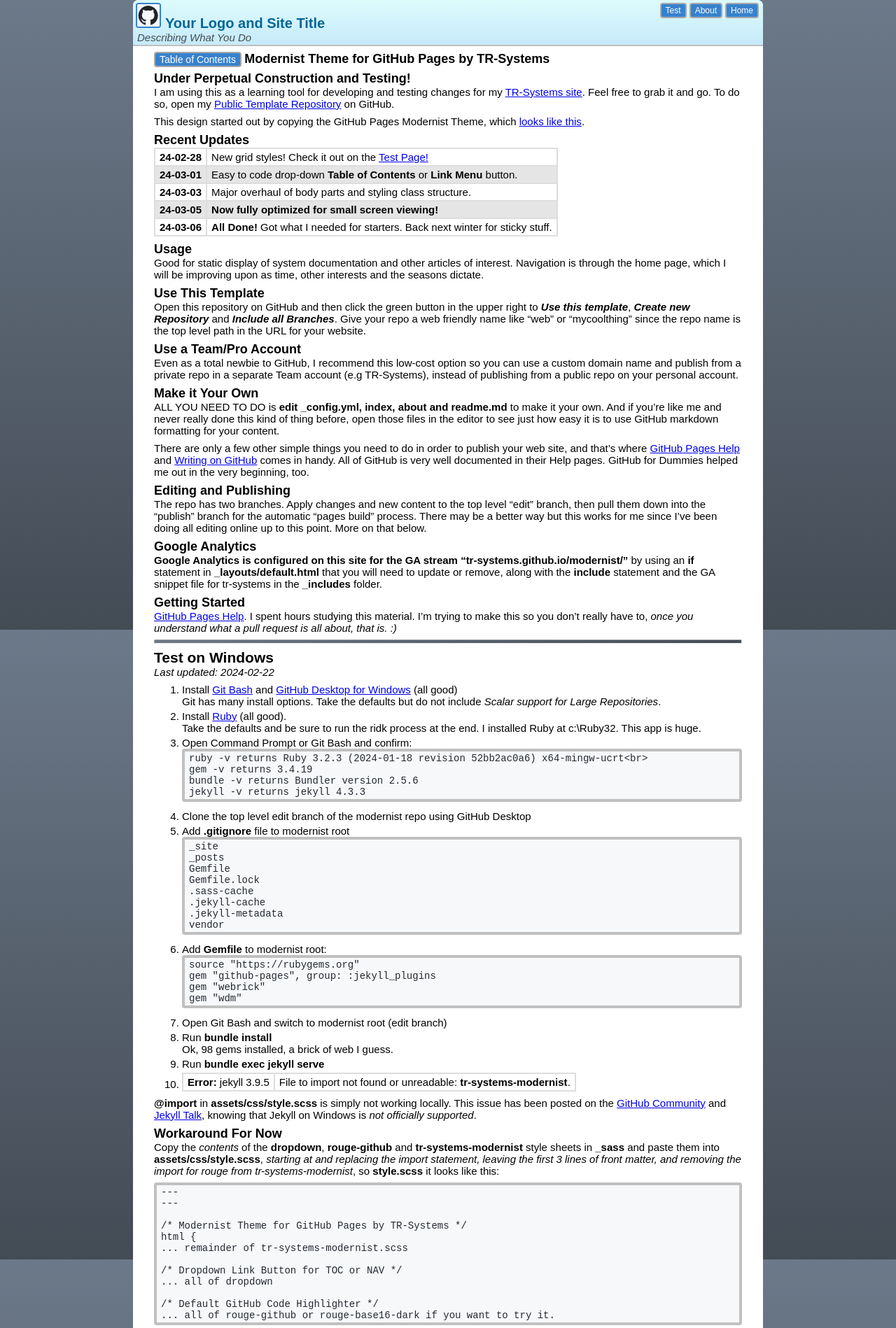
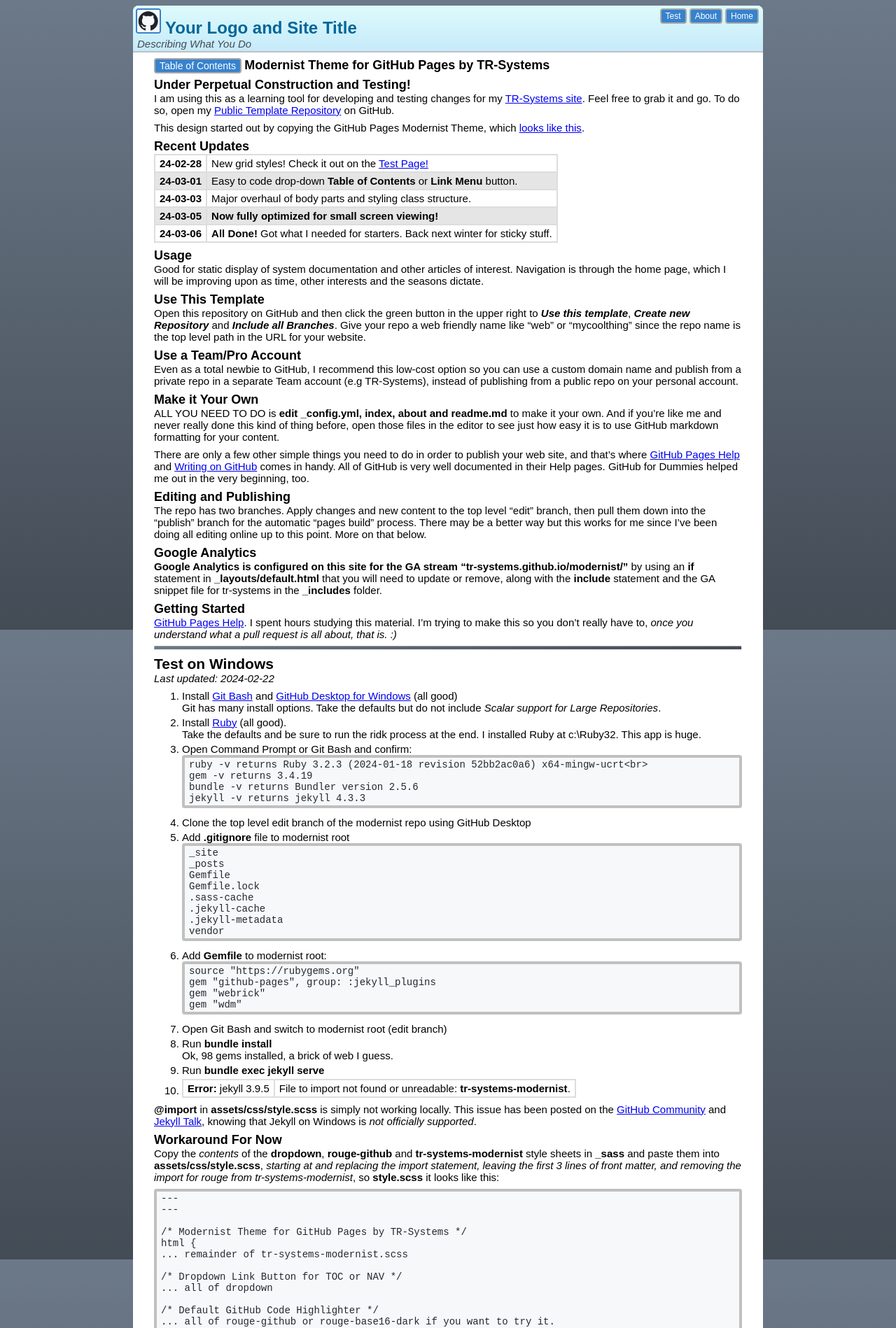
Before and after one commit to TR-Systems/modernist, a Jekyll site: the page built from index.md, in a window 1280 px wide. Shown: the top 1898 px of the page at 70% size. Built offline with Jekyll 4.4.1, drawn with Linux system fonts in a browser that asks for light colours; our own code applies the rules of GitHub Pages for plain Markdown files.

Commit message:
Update tr-systems-modernist.scss

```diff
--- a/_sass/tr-systems-modernist.scss
+++ b/_sass/tr-systems-modernist.scss
@@ -22,7 +22,7 @@
 .wrapper {
   width: 900px;
   position: relative;
-  margin: 0 auto 6px;
+  margin: 8px auto 6px;
   padding-bottom: 8px;
   border-radius: 8px;
   background: white;
@@ -51,7 +51,7 @@
     display: inline-block;
     margin-left: 6px;
     margin-bottom: 0;
-    font-size: 20px;
+    font-size: 24px;
     color: #069;
   }
 
@@ -259,7 +259,10 @@
 
   body {font-size: 14px;}
 
-  .wrapper {.content {margin: 0 10px 0;}}
+  .wrapper {
+    margin-top: 0;
+    .content {margin: 0 10px 0;}
+  }
 
   .header {
     img {width: 16px;}
```
